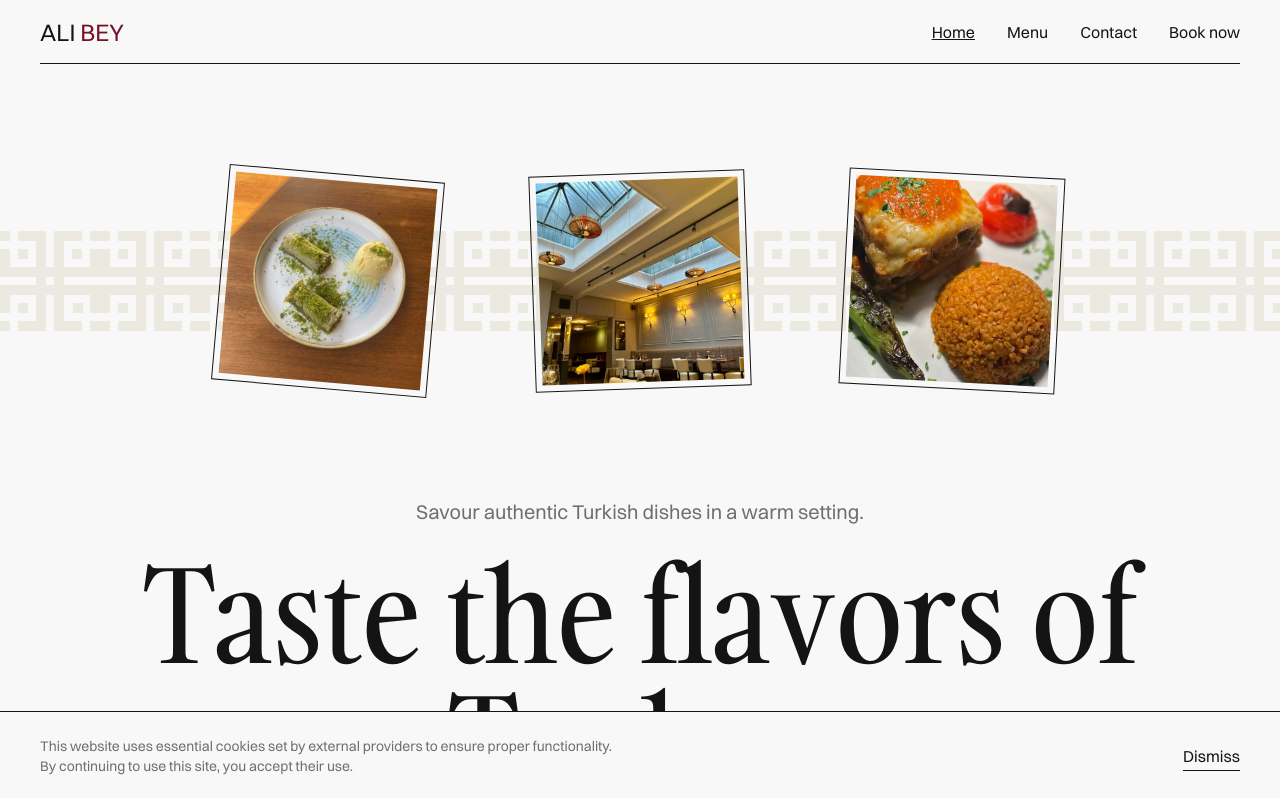
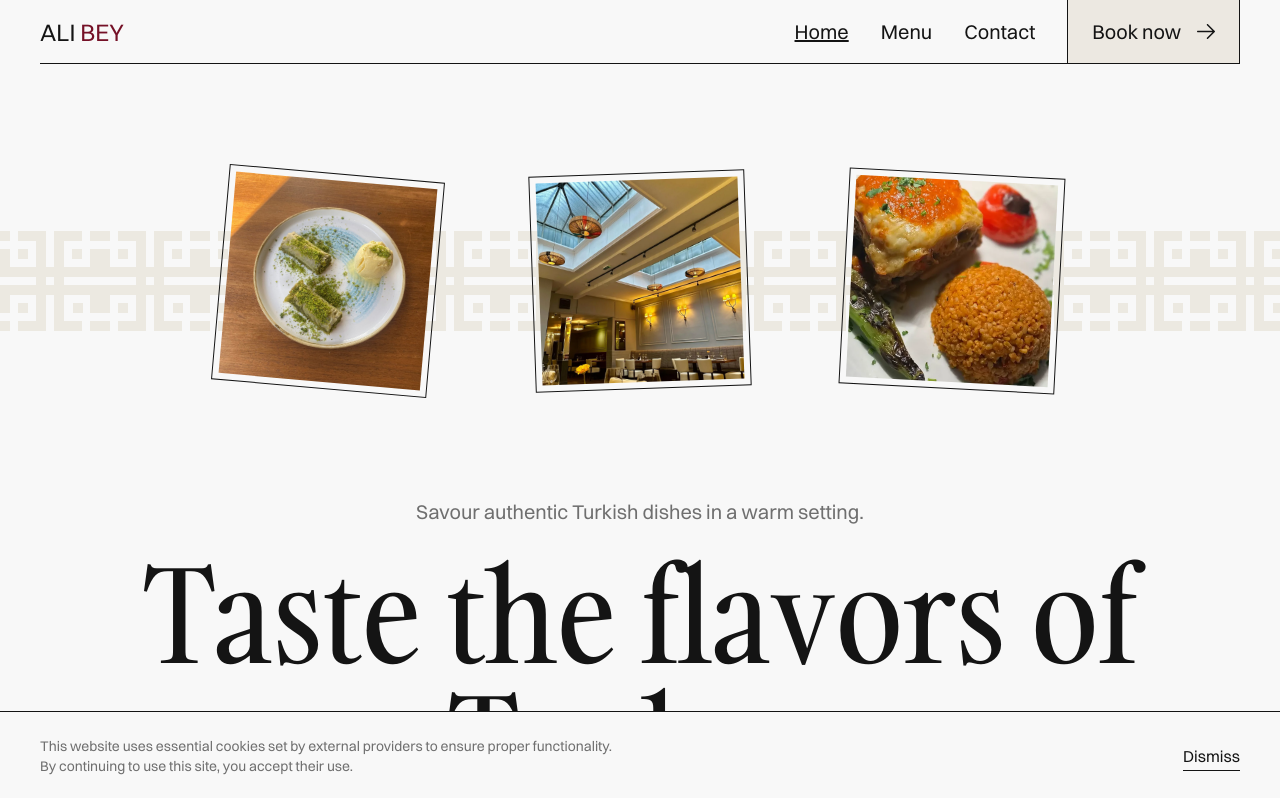
Before and after one commit to warpBytes/alibey, a Next.js app: page / in a window 1280 px wide. Shown: the top 798 px of the page. Built offline with nearby package versions, Linux system fonts and the light colour scheme.

Commit message:
Updated desktop navigation

```diff
--- a/app/globals.css
+++ b/app/globals.css
@@ -11,6 +11,7 @@
     --background: #f8f8f8;
     --foreground: #141414;
     --red700: #751127;
+    --neutral100: #e1dbd0;
     --neutral500: #b4b4b4;
     --neutral600: #6f6f6f;
     --pampas: #ece8e1;
--- a/components/navigation/navigation.const.ts
+++ b/components/navigation/navigation.const.ts
@@ -1,4 +1,4 @@
-import { BOOK_NOW_LINK, MENU_ROUTE } from '@/constants';
+import { MENU_ROUTE } from '@/constants';
 
 export const CONTACT_HREF = '#contact';
 
@@ -15,9 +15,4 @@ export const navigationLinks = [
     label: 'Contact',
     href: CONTACT_HREF,
   },
-  {
-    label: 'Book now',
-    href: BOOK_NOW_LINK,
-    target: '_blank',
-  },
 ];
--- a/components/navigation/navigation.tsx
+++ b/components/navigation/navigation.tsx
@@ -6,6 +6,7 @@ import { useEffect, useState } from 'react';
 
 import { BOOK_NOW_LINK } from '@/constants';
 
+import { ArrowRightIcon } from '@/lib/svgs';
 import { cn } from '@/lib/utils';
 
 import MobileNavigation from './mobile-navigation';
@@ -46,17 +47,16 @@ const Navigation = () => {
           <span className="text-red700">BEY</span>
         </Link>
 
-        <div className="hidden space-x-8 md:flex">
+        <div className="hidden items-center space-x-8 md:flex">
           {navigationLinks.map((link) => (
             <Link
               key={link.href}
               href={link.href}
-              target={link.target}
               onClick={() => handleLinkClick(link.href)}
             >
               <span
                 className={cn(
-                  'text-foreground hover:underline',
+                  '!text-xl text-foreground hover:underline',
                   activeLink === link.href && 'underline',
                 )}
               >
@@ -64,6 +64,14 @@ const Navigation = () => {
               </span>
             </Link>
           ))}
+          <Link
+            href={BOOK_NOW_LINK}
+            target="_blank"
+            className="flex h-[63px] items-center justify-center gap-4 border-x border-foreground bg-pampas px-6 transition-colors duration-300 hover:bg-neutral100"
+          >
+            <span className="text-xl">Book now</span>
+            <ArrowRightIcon className="h-[15px] w-[18px]" />
+          </Link>
         </div>
 
         <MobileNavigation
--- a/tailwind.config.ts
+++ b/tailwind.config.ts
@@ -36,6 +36,7 @@ const config: Config = {
         background: 'var(--background)',
         foreground: 'var(--foreground)',
         red700: 'var(--red700)',
+        neutral100: 'var(--neutral100)',
         neutral500: 'var(--neutral500)',
         neutral600: 'var(--neutral600)',
         pampas: 'var(--pampas)',
```
